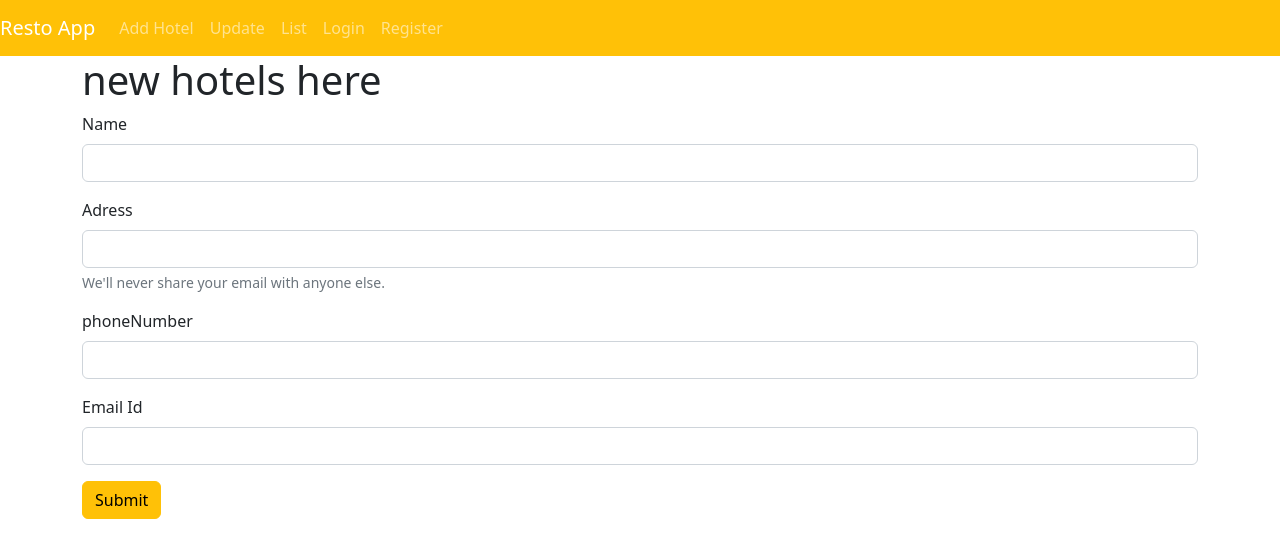
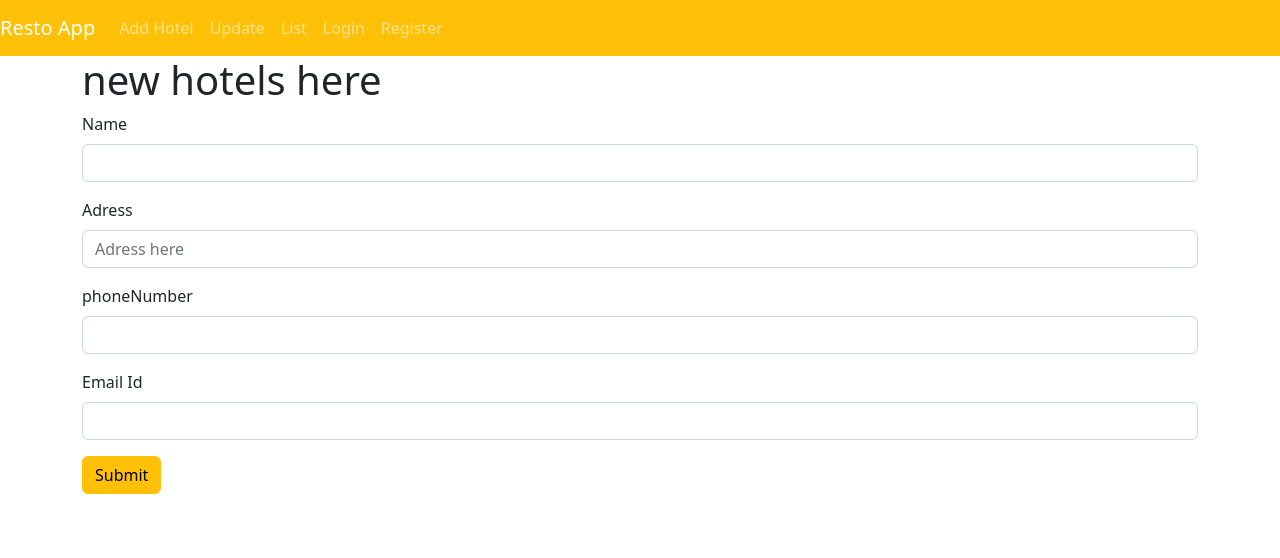
Before and after one commit to JayashreeJanani/AngularRestDemo, an Angular app: page /add in a window 1280 px wide. Shown: the top 558 px of the page. Built offline with nearby package versions, Linux system fonts and the light colour scheme.

Commit message:
23-10-2022_15_52_work

```diff
--- a/src/app/add-resto/add-resto.component.html
+++ b/src/app/add-resto/add-resto.component.html
@@ -13,8 +13,8 @@
     </div>
     <div class="mb-3">
         <label class="form-label">Adress</label>
-        <input type="text" class="form-control" formControlName="address">
-        <div  class="form-text">We'll never share your email with anyone else.</div>
+        <input type="text" class="form-control" formControlName="address" placeholder="Adress here">
+
       </div>
       <div class="mb-3">
         <label class="form-label">phoneNumber</label>
--- a/src/app/list-resto/list-resto.component.html
+++ b/src/app/list-resto/list-resto.component.html
@@ -9,6 +9,7 @@
             <th>Address</th>
             <th>Phone Number </th>
             <th>MailID</th>
+            <th>Action</th>
           </thead>
           <tbody>
 
@@ -18,6 +19,7 @@
               <td>{{hotel.address}}</td>
               <td>{{hotel.phoneNumber}}</td>
               <td>{{hotel.emailId}}</td>
+              <td ><i class='fa fa-edit text-warning'></i>&nbsp;<i class='fa fa-trash text-success'></i></td>
             </tr>
           </tbody>
       </table>
--- a/src/index.html
+++ b/src/index.html
@@ -6,6 +6,7 @@
   <base href="/">
   <meta name="viewport" content="width=device-width, initial-scale=1">
   <link rel="icon" type="image/x-icon" href="favicon.ico">
+  <link rel="stylesheet" href="https://cdnjs.cloudflare.com/ajax/libs/font-awesome/4.7.0/css/font-awesome.min.css">
 </head>
 <body>
   <app-root></app-root>
```
